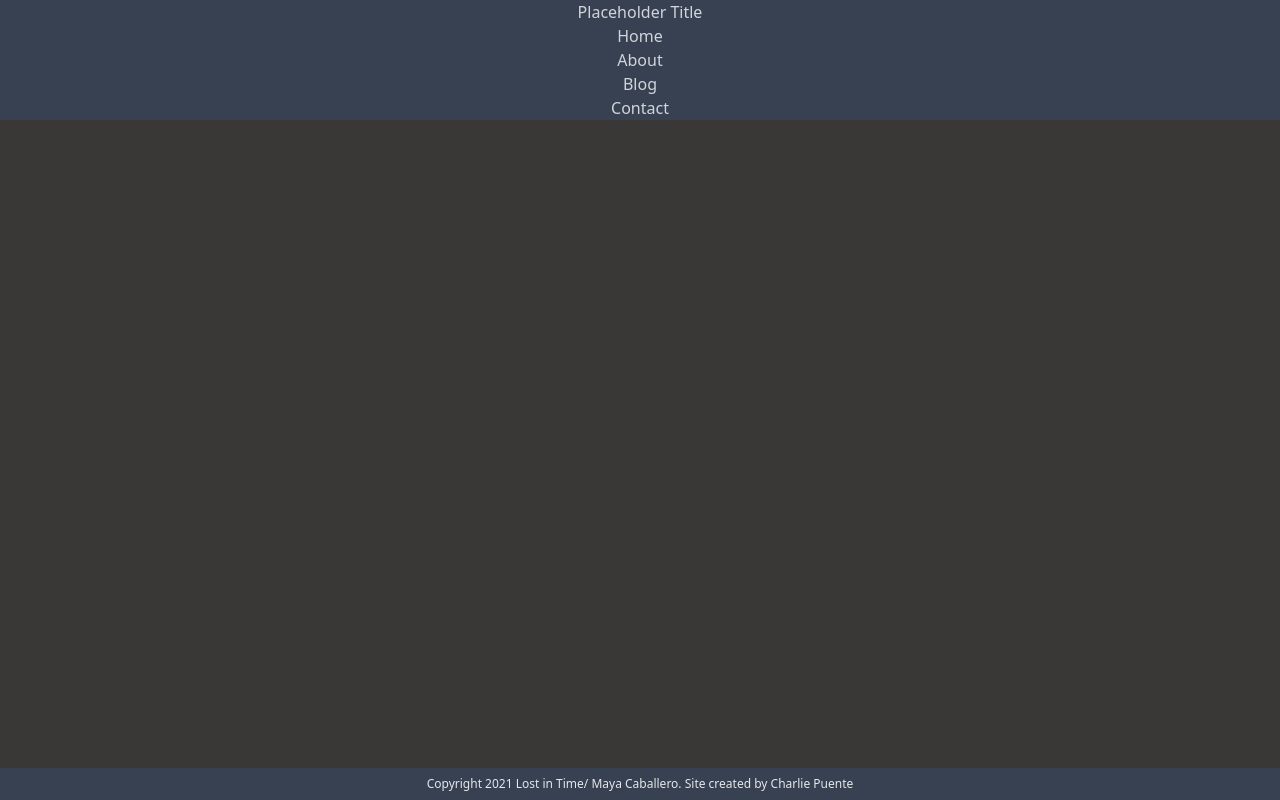
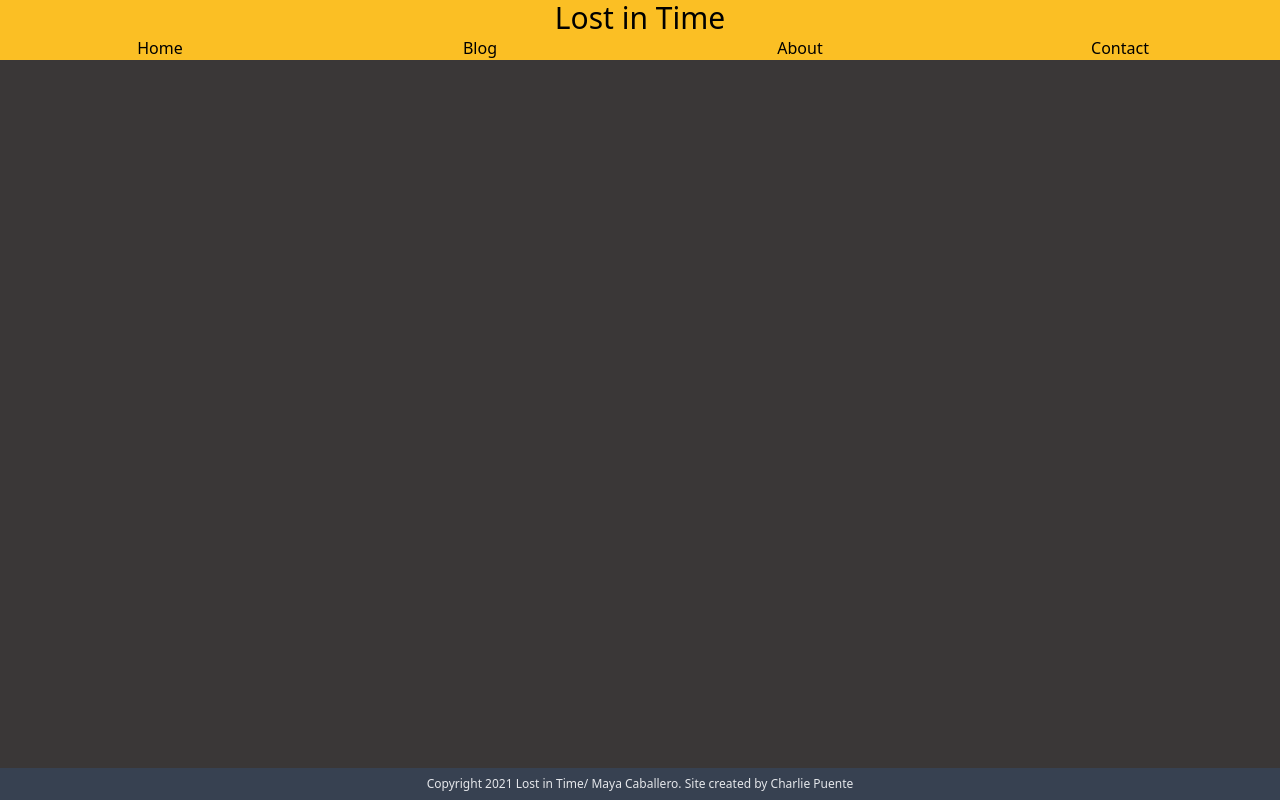
Before and after one commit to puentebravo/lostInTime, a React (Create React App) app in the folder client/: page / in a window 1280 px wide. Built offline with nearby package versions, Linux system fonts and the light colour scheme.

Commit message:
fixed Navbar, added hover animations.

```diff
--- a/client/src/components/navBar.tsx
+++ b/client/src/components/navBar.tsx
@@ -4,14 +4,15 @@ import React from "react";
 
 function NavBar() {
     return (
-        <div className="container mx-auto h-auto position: sticky top-0 bg-gray-700">
-            <p className="text-center text-gray-300">Placeholder Title</p>
-            <ul className="text-center text-gray-300 list-none">
-                <li >Home</li>
-                <li >About</li>
-                <li >Blog</li>
-                <li >Contact</li>
-            </ul>
+        <div className="container mx-auto h-auto position: sticky top-0 bg-yellow-400">
+            <p className="text-center text-3xl">Lost in Time</p>
+            <div className="grid grid-cols-4 justify-center">
+                <div className="transition duration-300 ease-in-out hover:bg-gray-800 hover:text-white text-center">Home</div>
+                <div className="transition duration-300 ease-in-out hover:bg-gray-800 hover:text-white text-center">Blog</div>
+                <div className="transition duration-300 ease-in-out hover:bg-gray-800 hover:text-white text-center">About</div>
+                <div className="transition duration-300 ease-in-out hover:bg-gray-800 hover:text-white text-center">Contact</div>
+
+            </div>
 
         </div>
     )
```
